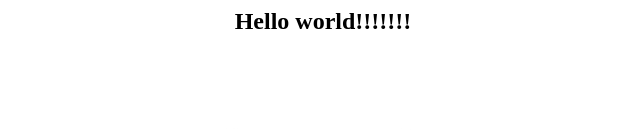
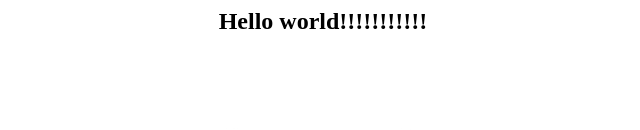
Before and after one commit to Afreen-gulraiz/jenkinsassign, a plain HTML site: page index.html in a window 1280 px wide. Shown: the top 130 px of the page, without its empty margins (317-957 px from the left). Drawn offline with Linux system fonts and the light colour scheme.

Commit message:
changed content

```diff
--- a/index.html
+++ b/index.html
@@ -3,6 +3,6 @@
 <title> Intellipaat </title>
 </head>
 <body style = "background-image:url('images/github3.jpg'); background-size: 100%">
-<h2 ALIGN=CENTER>Hello world!!!!!!!</h2>
+<h2 ALIGN=CENTER>Hello world!!!!!!!!!!!</h2>
 </body>
 </html>
```
